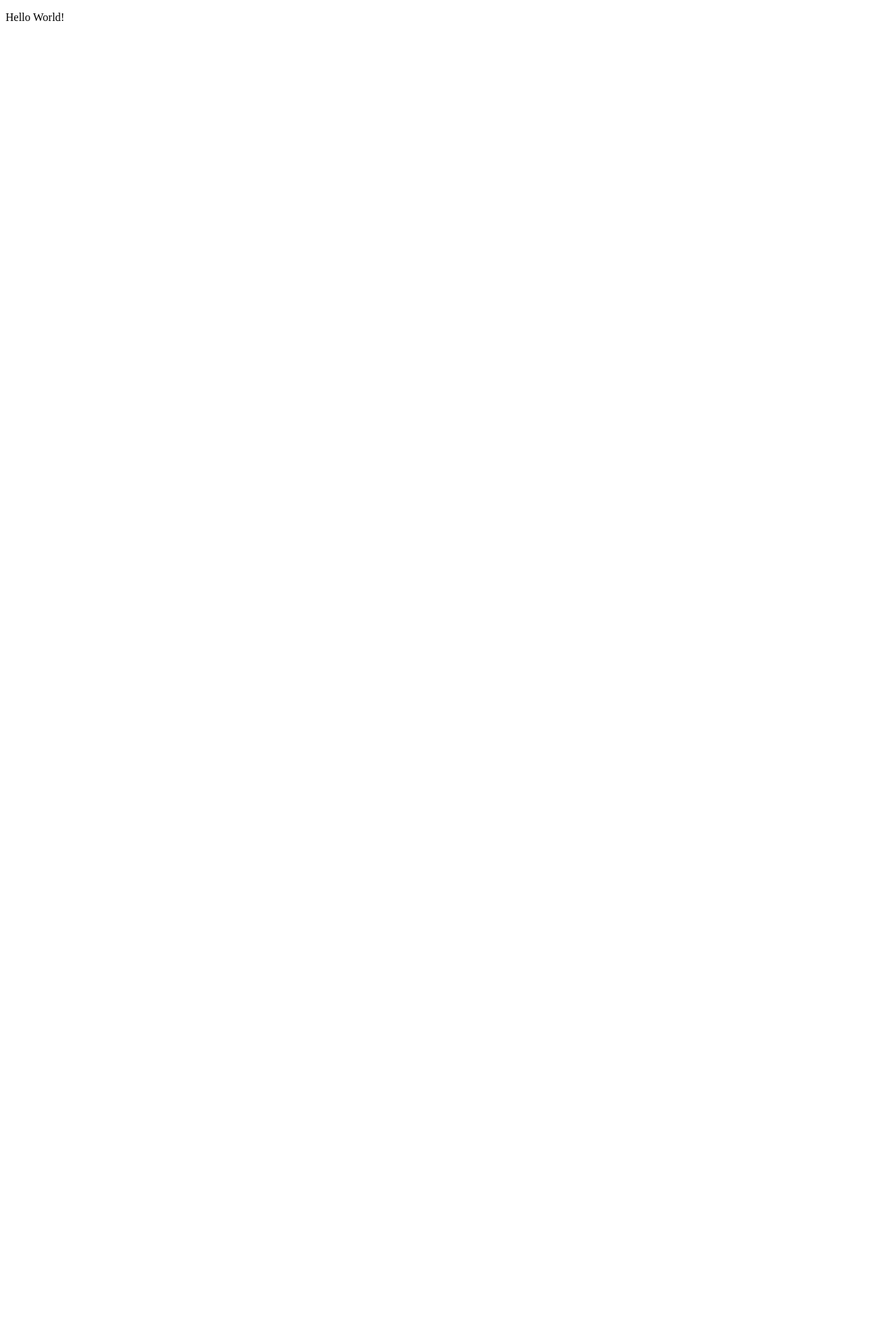
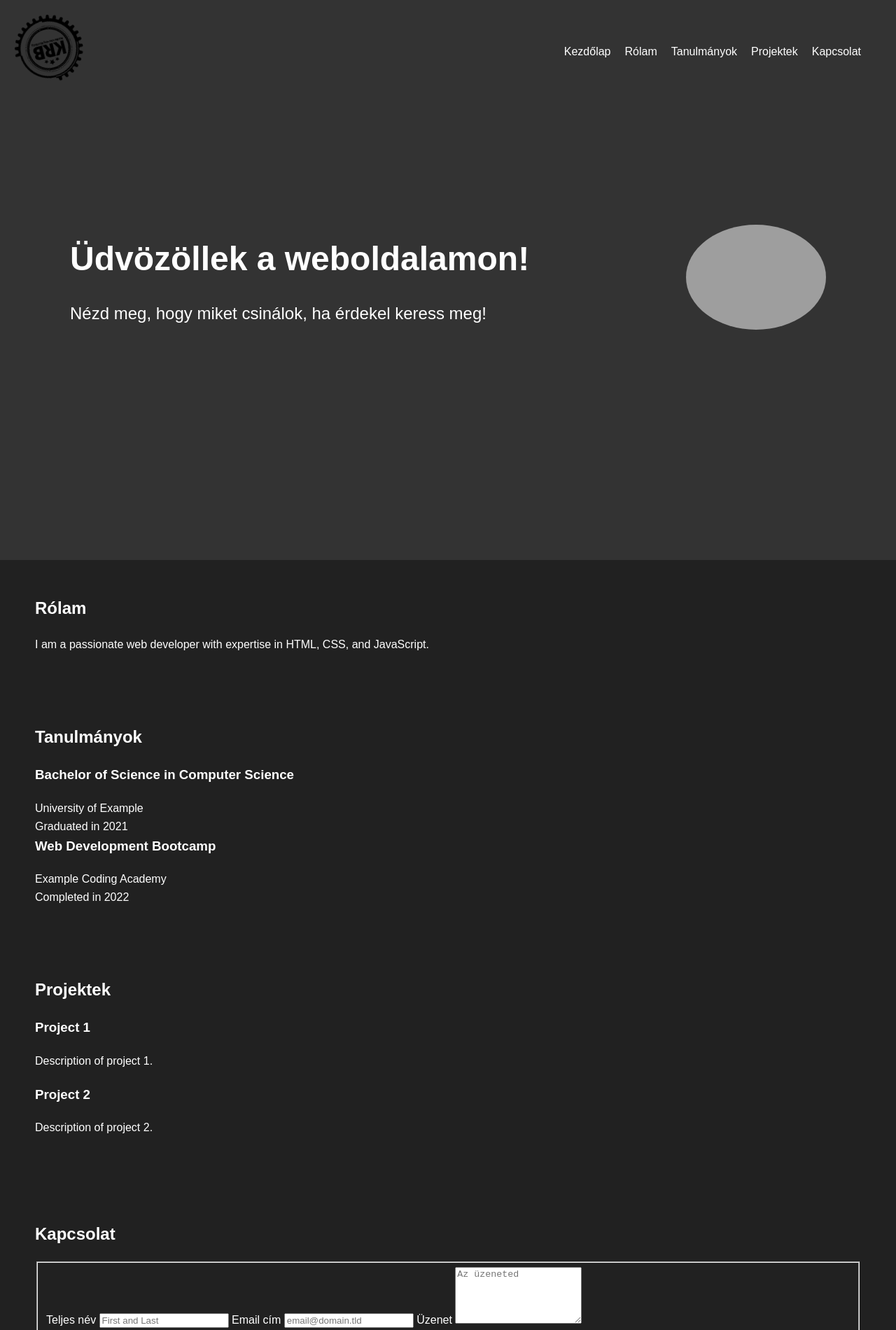
Before and after one commit to SirP99/SirP99.github.io, a plain HTML site: page index.html in a window 1280 px wide. Shown: the top 1900 px of the page at 70% size. Before the commit the page ends 800 px from the top, so only its background shows below. Drawn offline with Linux system fonts and the light colour scheme; grey boxes are pictures that could not be loaded.

Commit message:
verzio1.0

```diff
--- a/index.html
+++ b/index.html
@@ -1,16 +1,88 @@
 <!DOCTYPE html>
 <html lang="en">
 <head>
-    <meta charset="UTF-8">
-    <meta http-equiv="X-UA-Compatible" content="IE=edge">
-    <meta name="viewport" content="width=device-width, initial-scale=1.0">
-    <title>Document</title>
+  <meta charset="UTF-8">
+  <meta name="viewport" content="width=device-width, initial-scale=1.0">
+  <title>Portfólió</title>
+  <link rel="stylesheet" href="styles.css">
 </head>
 <body>
-    <div>
-        <p>Hello World!</p>
+  <header>
+    <div class="logo">
+        <img src="krb2.png" alt="logo">
+      </div>
+    <nav>
+      <ul>
+        <li><a href="#home">Kezdőlap</a></li>
+        <li><a href="#about">Rólam</a></li>
+        <li><a href="#education">Tanulmányok</a></li>
+        <li><a href="#projects">Projektek</a></li>
+        <li><a href="#contact">Kapcsolat</a></li>
+      </ul>
+    </nav>
+  </header>
 
+  <section id="home" class="section-big">
+    <div class="home-content">
+      <h1 class="fade-in">Üdvözöllek a weboldalamon!</h1>
+      <p class="fade-in">Nézd meg, hogy miket csinálok, ha érdekel keress meg!</p>
     </div>
+    <div class="portrait">
+        <img src="Javitott.png" alt="My Photo">
+    </div>
+  </section>
 
+  <section id="about">
+    <h2 class="fade-in">Rólam</h2>
+    <p>I am a passionate web developer with expertise in HTML, CSS, and JavaScript.</p>
+  </section>
+
+  <section id="education">
+    <h2 class="fade-in">Tanulmányok</h2>
+    <div class="education-item">
+      <h3>Bachelor of Science in Computer Science</h3>
+      <p>University of Example</p>
+      <p>Graduated in 2021</p>
+    </div>
+    <div class="education-item">
+      <h3>Web Development Bootcamp</h3>
+      <p>Example Coding Academy</p>
+      <p>Completed in 2022</p>
+    </div>
+  </section>
+
+  <section id="projects">
+    <h2 class="fade-in">Projektek</h2>
+    <div class="project">
+      <h3>Project 1</h3>
+      <p>Description of project 1.</p>
+    </div>
+    <div class="project">
+      <h3>Project 2</h3>
+      <p>Description of project 2.</p>
+    </div>
+  </section>
+
+  <section id="contact">
+    <h2 class="fade-in">Kapcsolat</h2>
+    <form id="fs-frm" name="simple-contact-form" accept-charset="utf-8" action="https://formspree.io/f/xzbqqevd" method="post">
+        <fieldset id="fs-frm-inputs">
+            <label for="full-name">Teljes név</label>
+            <input type="text" name="name" id="full-name" placeholder="First and Last" required="">
+            <label for="email-address">Email cím</label>
+            <input type="email" name="_replyto" id="email-address" placeholder="email@domain.tld" required="">
+            <label for="message">Üzenet</label>
+            <textarea rows="5" name="message" id="message" placeholder="Az üzeneted" required=""></textarea>
+            <input type="hidden" name="_subject" id="email-subject" value="Contact Form Submission">
+          </fieldset>
+          <input type="submit" value="Submit">
+      </form>
+  </section>
+
+  <footer>
+    <p>Remélem felkeltettem az érdeklődésed, további szép napot!</p>
+  </footer>
+
+  <script src="script.js"></script>
 </body>
 </html>
--- /dev/null
+++ b/script.js
@@ -0,0 +1,33 @@
+// JavaScript code for effects
+function checkFadeIn() {
+  const fadeInElements = document.querySelectorAll('.fade-in');
+
+  fadeInElements.forEach(element => {
+    const elementTop = element.getBoundingClientRect().top;
+    const windowHeight = window.innerHeight;
+
+    if (elementTop < windowHeight) {
+      element.classList.add('visible');
+    }
+  });
+}
+
+function checkSlideInLeft() {
+  const slideInLeftElements = document.querySelectorAll('.slide-in-left');
+
+  slideInLeftElements.forEach(element => {
+    const elementTop = element.getBoundingClientRect().top;
+    const windowHeight = window.innerHeight;
+
+    if (elementTop < windowHeight) {
+      element.classList.add('visible');
+    }
+  });
+}
+
+function handleScroll() {
+  checkFadeIn();
+  checkSlideInLeft();
+}
+
+window.addEventListener('scroll', handleScroll);
--- /dev/null
+++ b/styles.css
@@ -0,0 +1,189 @@
+/* Reset some default styles */
+body, h1, h2, h3, p, ul, li {
+  margin: 0;
+  padding: 0;
+}
+
+body {
+  font-family: Arial, sans-serif;
+  background-color: #212121;
+  color: #fff;
+  line-height: 1.6;
+}
+
+header {
+  background-color: #333;
+  color: #fff;
+  padding: 20px;
+  display: flex;
+  justify-content: space-between;
+  align-items: center;
+  position: fixed;
+  top: 0;
+  left: 0;
+  width: 100%;
+  z-index: 9999;
+  margin-left: -50px;
+}
+
+@keyframes rotate {
+  from {
+    transform: rotate(0deg);
+  }
+  to {
+    transform: rotate(360deg);
+  }
+}
+
+.logo img {
+  width: 100px;
+  height: 100px;
+  border-radius: 50%;
+  animation: rotate 4s linear infinite;
+  margin-left: 50px;
+}
+nav ul {
+  list-style-type: none;
+  display: flex;
+}
+
+nav ul li {
+  margin-right: 20px;
+}
+
+nav ul li a {
+  color: #fff;
+  text-decoration: none;
+}
+section {
+  padding: 50px;
+}
+
+h1, h2, h3 {
+  margin-bottom: 20px;
+}
+
+.project {
+  margin-bottom: 20px;
+}
+
+footer {
+  background-color: #333;
+  color: #fff;
+  padding: 20px;
+  text-align: center;
+  display: flex;
+  flex-direction: column;
+  max-width: 400px;
+  margin: 0 auto;
+}
+
+/* Cool design styles */
+.fade-in {
+  opacity: 0;
+  transform: translateY(20px);
+  transition: opacity 0.8s ease-out, transform 0.8s ease-out;
+}
+
+.fade-in.visible {
+  opacity: 1;
+  transform: translateY(0);
+}
+
+.slide-in-left {
+  opacity: 0;
+  transform: translateX(-50px);
+  transition: opacity 0.6s ease-out, transform 0.6s ease-out;
+}
+
+.slide-in-left.visible {
+  opacity: 1;
+  transform: translateX(0);
+}
+
+.section-title {
+  position: relative;
+  margin-bottom: 40px;
+}
+
+.section-title::after {
+  content: '';
+  position: absolute;
+  bottom: -10px;
+  left: 0;
+  width: 40px;
+  height: 3px;
+  background-color: #fff;
+}
+
+.section-title::before {
+  content: '';
+  position: absolute;
+  bottom: -16px;
+  left: 0;
+  width: 20px;
+  height: 20px;
+  background-color: #333;
+  border-radius: 50%;
+}
+
+.button {
+  display: inline-block;
+  padding: 10px 20px;
+  background-color: #333;
+  color: #fff;
+  text-decoration: none;
+  border-radius: 4px;
+  transition: background-color 0.3s ease-out;
+}
+
+.button:hover {
+  background-color: #555;
+}
+section#home {
+  display: flex;
+  align-items: center;
+}
+
+.home-content {
+  flex: 1;
+  padding-right: 50px;
+}
+
+.portrait img {
+  width: 200px;
+  height: auto;
+  border-radius: 50%;
+}
+#home {
+  display: flex;
+  align-items: center;
+  justify-content: space-between;
+  padding: 100px;
+  background-color: #333;
+  color: #fff;
+}
+
+.section-big {
+  height: 600px;
+}
+
+.home-content {
+  flex: 1;
+  padding-right: 50px;
+}
+
+.home-content h1 {
+  font-size: 48px;
+  margin-bottom: 20px;
+}
+
+.home-content p {
+  font-size: 24px;
+}
+
+.portrait img {
+  width: 200px;
+  height: auto;
+  border-radius: 50%;
+}
```
Also changed, not shown: krb2.png (added), 1 other file.
